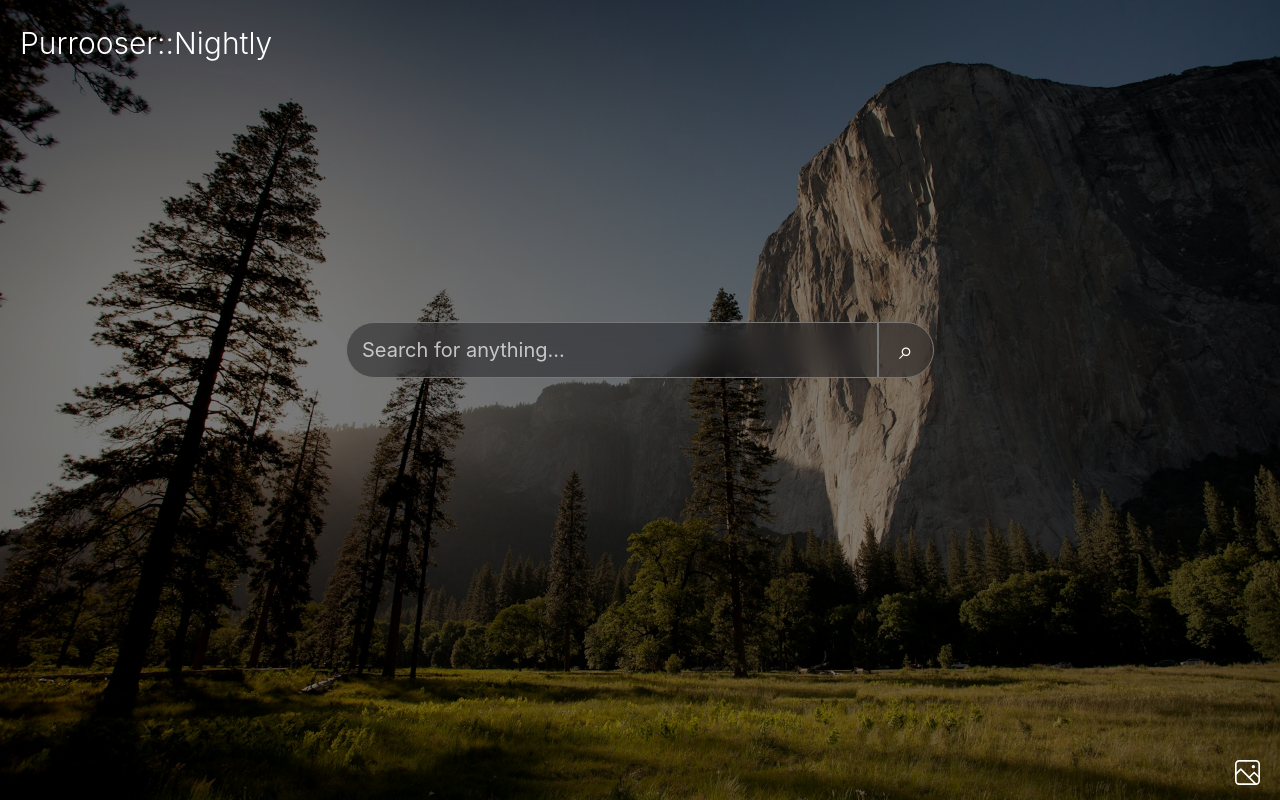
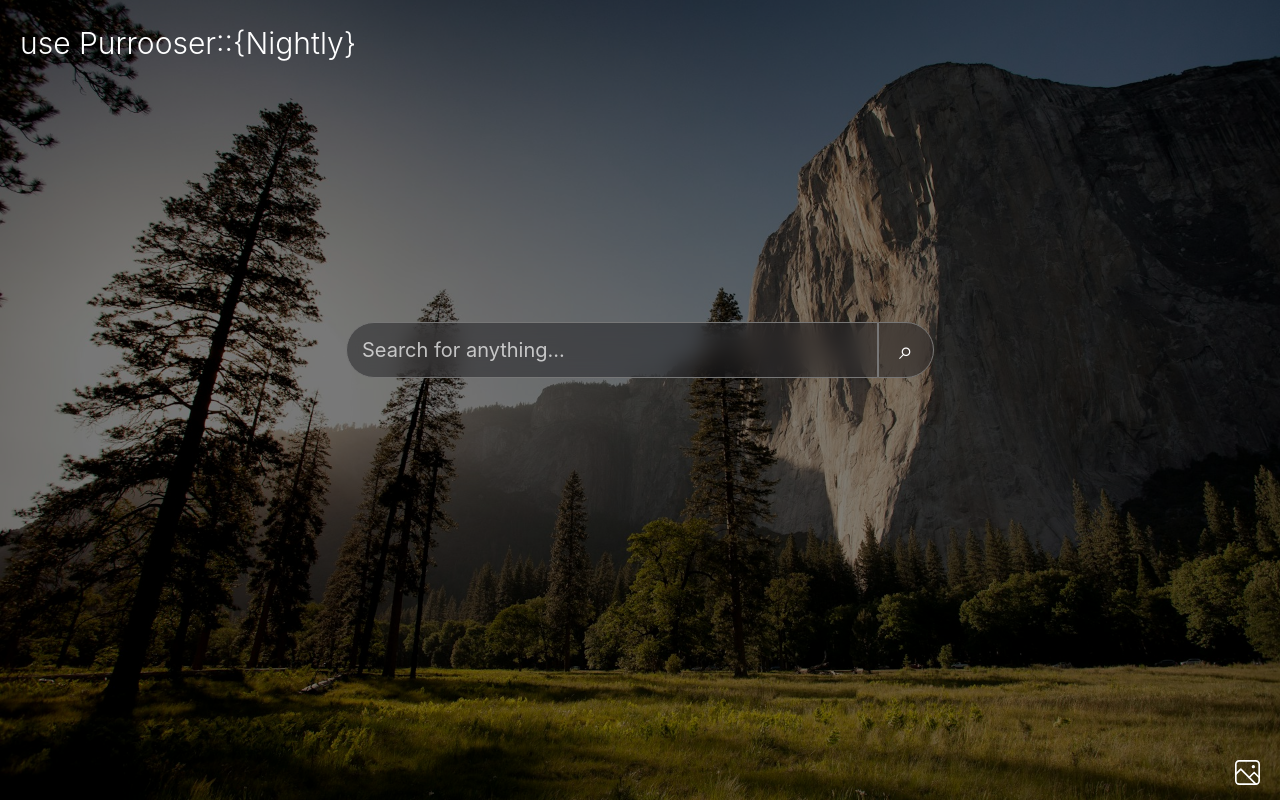
Before and after one commit to Thoq-jar/HeliumAPI, a plain HTML site: page public/ui/index.html in a window 1280 px wide. Drawn offline with nearby package versions, Linux system fonts and the light colour scheme; no server answers.

Commit message:
Update index.html

```diff
--- a/public/ui/index.html
+++ b/public/ui/index.html
@@ -23,7 +23,7 @@
     <div id="weather-description" class="weather-description blur-10px"></div>
 
     <div class="no-select">
-      <h1 class="title">Purrooser::Nightly</h1>
+      <h1 class="title">use Purrooser::{Nightly}</h1>
     </div>
 
     <div class="container no-select">
```
